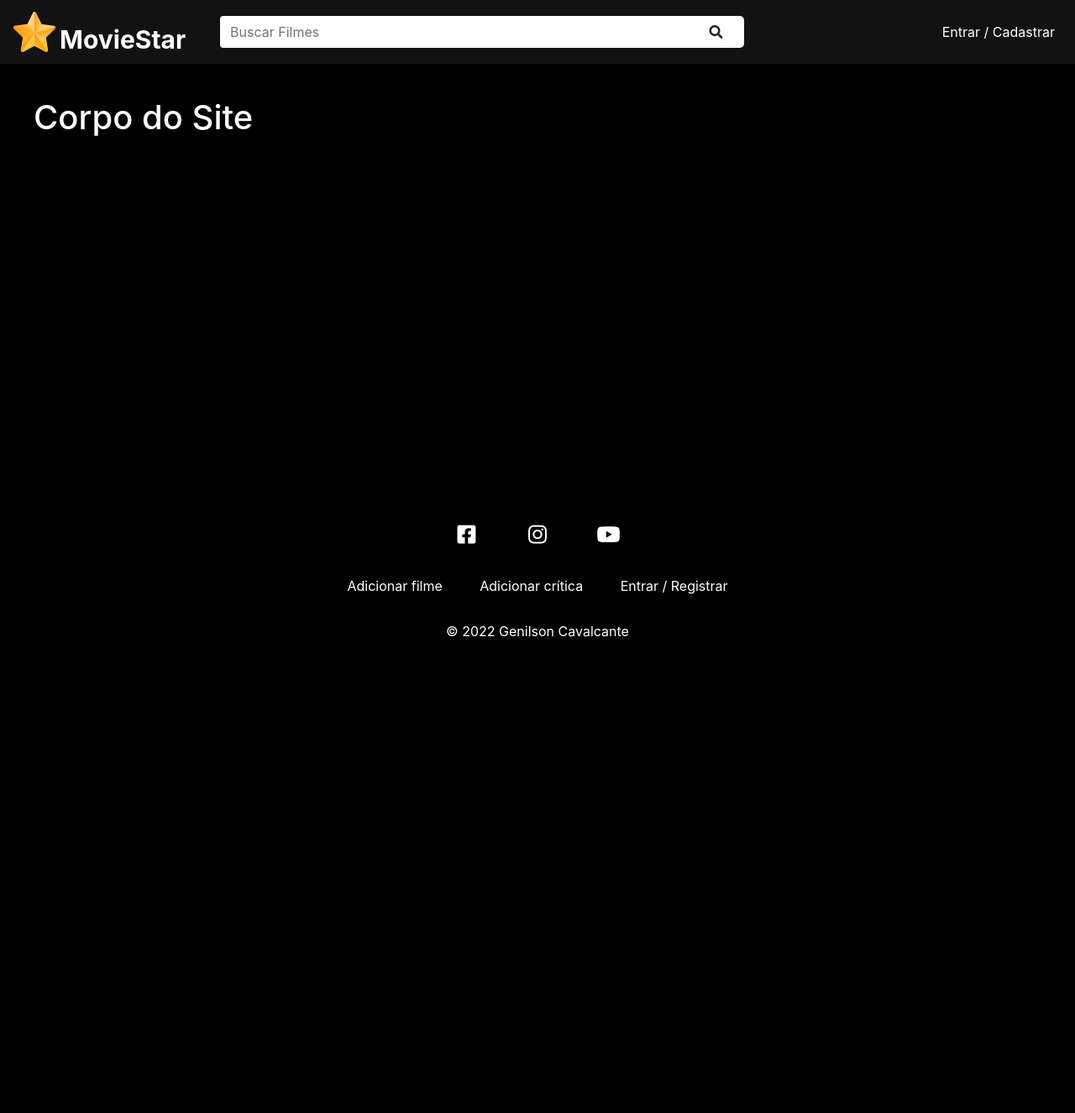
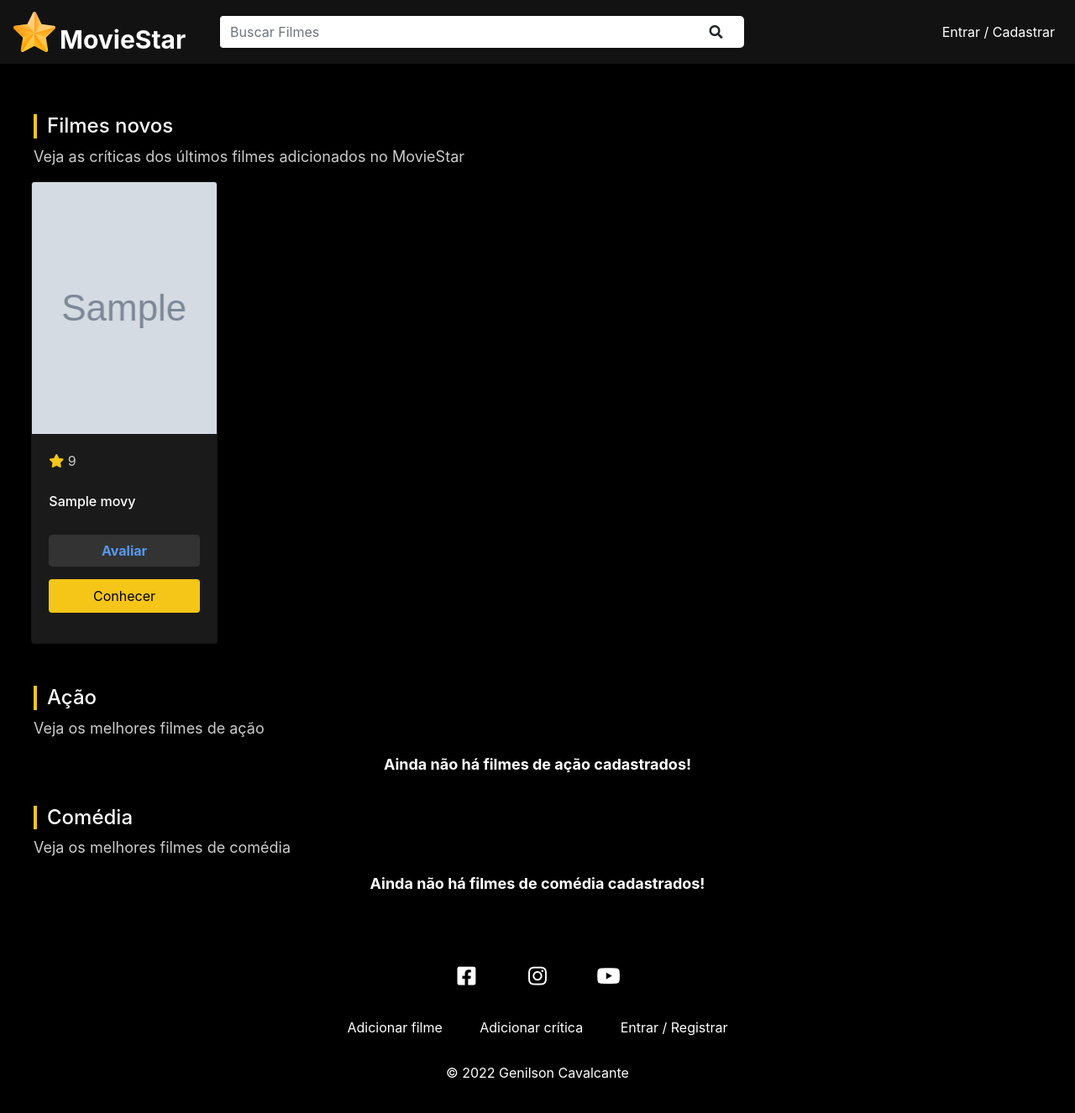
Before and after one commit to genilsoncavalcante/curso_php, a PHP site: page / in a window 1280 px wide. Shown: the whole page at 84% size. Before the commit the page ends 759 px from the top, so only its background shows below. Run offline with PHP 8.4, Linux system fonts and the light colour scheme; tables that the repository leaves empty or names only in its code hold one stand-in row (values such as "Sample post"); grey boxes marked "Sample" are stand-in pictures; data that the repository does not hold is empty.

Commit message:
add filmes e mostrando na página inicial

```diff
--- a/19_moviestar/css/styles.css
+++ b/19_moviestar/css/styles.css
@@ -84,10 +84,94 @@
 
 /* HOME */
 #main-container {
-   background-color: #000;
-   color: #FFF;
-   min-height: 65vh;
-   padding: 40px;
+  background-color: #000;
+  color: #FFF;
+  min-height: 65vh;
+  padding: 40px;
+}
+
+h2.section-title {
+  font-size: 24px;
+  border-left: 4px solid #F5C518;
+  padding-left: 12px;
+  margin-top: 20px;
+}
+
+p.section-description {
+  color: #CCC;
+  font-size: 18px;
+}
+
+div.movies-container {
+  display: flex;
+  flex-wrap: wrap;
+  margin: 0 -15px;
+}
+
+div.movie-card {
+  background-color: #1A1A1A;
+  width: 18%;
+  margin-bottom: 30px;
+  margin-left: 1%;
+  margin-right: 1%;
+}
+
+div.movie-card .card-img-top {
+  height: 300px;
+  width: 100%;
+  background-size: cover;
+  background-position: center;
+}
+
+h3.card-title {
+  height: 3rem;
+}
+
+h3.card-title a {
+  font-size: 16px;
+  color: #FFF;
+}
+
+i.fas.fa-star {
+  color: #F5C518;
+}
+
+span.rating {
+  color: #CCC;
+}
+
+a.rate-btn {
+  margin-bottom: 15px;
+  color: #5799EF;
+  background-color: #333;
+  border-color: #333;
+  width: 100%;
+  font-weight: bold;
+}
+
+a.rate-btn:hover {
+  background-color: #444;
+  border-color: #444;
+}
+
+a.card-btn {
+   color: #000;
+   background-color: #F5C518;
+   border: 2px solid #F5C518;
+   width: 100%;
+}
+
+a.card-btn:hover {
+   background-color: transparent;
+   color: #F5C518;
+   border-color: #F5C518;
+}
+
+p.empty-list {
+  text-align: center;
+  font-size: 18px;
+  width: 100%;
+  font-weight: bold;
 }
 
 
--- a/19_moviestar/dao/MovieDAO.php
+++ b/19_moviestar/dao/MovieDAO.php
@@ -39,9 +39,48 @@
 
       public function getLatestMovies() {
 
+         $movies = [];
+
+         $stmt = $this->conn->query("SELECT * FROM movies ORDER BY id DESC");
+
+         $stmt->execute();
+
+         if($stmt->rowCount() > 0) {
+
+            $moviesArray = $stmt->fetchAll();
+
+            foreach($moviesArray as $movie) {
+               $movies[] = $this->buildMovie($movie);
+            }
+
+         }
+
+         return $movies;
+
       }
 
       public function getMoviesByCategory($category) {
+
+         $movies = [];
+
+         $stmt = $this->conn->prepare("SELECT * FROM movies
+                                       WHERE category = :category
+                                       ORDER BY id DESC");
+
+         $stmt->bindParam(":category", $category);
+
+         $stmt->execute();
+
+         if ($stmt->rowCount() > 0) {
+
+            $moviesArray = $stmt->fetchAll();
+
+            foreach ($moviesArray as $movie) {
+               $movies[] = $this->buildMovie($movie);
+            }
+         }
+
+         return $movies;
 
       }
 
--- a/19_moviestar/index.php
+++ b/19_moviestar/index.php
@@ -1,9 +1,50 @@
 <?php
-   require_once("templates/header.php");
+require_once("templates/header.php");
+
+require_once("dao/MovieDAO.php");
+
+// DAO dos filmes
+$movieDao = new MovieDAO($conn, $BASE_URL);
+
+$latestMovies = $movieDao->getLatestMovies();
+
+$actionMovies = $movieDao->getMoviesByCategory("Ação");
+
+$comedyMovies = $movieDao->getMoviesByCategory("Comédia");
+
 ?>
 <div id="main-container" class="container-fluid">
-   <h1>Corpo do Site</h1>
+   <h2 class="section-title">Filmes novos</h2>
+   <p class="section-description">Veja as críticas dos últimos filmes adicionados no MovieStar</p>
+   <div class="movies-container">
+      <?php foreach ($latestMovies as $movie) : ?>
+         <?php require("templates/movie_card.php"); ?>
+      <?php endforeach; ?>
+      <?php if (count($latestMovies) === 0) : ?>
+         <p class="empty-list">Ainda não há filmes cadastrados!</p>
+      <?php endif; ?>
+   </div>
+   <h2 class="section-title">Ação</h2>
+   <p class="section-description">Veja os melhores filmes de ação</p>
+   <div class="movies-container">
+      <?php foreach ($actionMovies as $movie) : ?>
+         <?php require("templates/movie_card.php"); ?>
+      <?php endforeach; ?>
+      <?php if (count($actionMovies) === 0) : ?>
+         <p class="empty-list">Ainda não há filmes de ação cadastrados!</p>
+      <?php endif; ?>
+   </div>
+   <h2 class="section-title">Comédia</h2>
+   <p class="section-description">Veja os melhores filmes de comédia</p>
+   <div class="movies-container">
+      <?php foreach ($comedyMovies as $movie) : ?>
+         <?php require("templates/movie_card.php"); ?>
+      <?php endforeach; ?>
+      <?php if (count($comedyMovies) === 0) : ?>
+         <p class="empty-list">Ainda não há filmes de comédia cadastrados!</p>
+      <?php endif; ?>
+   </div>
 </div>
 <?php
-   require_once("templates/footer.php");
+require_once("templates/footer.php");
 ?>
--- a/19_moviestar/movie_process.php
+++ b/19_moviestar/movie_process.php
@@ -63,7 +63,7 @@
                // Gerando o nome da imagem
                $imageName = $movie->imageGenerateName();
 
-               imagejpeg($imageFile, "./img/users/" . $imageName, 100);
+               imagejpeg($imageFile, "./img/movies/" . $imageName, 100);
 
                $movie->image = $imageName;
 
--- a/19_moviestar/newmovie.php
+++ b/19_moviestar/newmovie.php
@@ -36,7 +36,7 @@
                <option value="Ação">Ação</option>
                <option value="Drama">Drama</option>
                <option value="Comédia">Comédia</option>
-               <option value="Fantasia / FIcção">Fantasia / FIcção</option>
+               <option value="Fantasia / FIcção">Fantasia / Ficção</option>
                <option value="Romance">Romance</option>
             </select>
             <div class="form-group">
--- /dev/null
+++ b/19_moviestar/templates/movie_card.php
@@ -0,0 +1,21 @@
+<?php
+
+   if(empty($movie->image)) {
+      $movie->image = "movie_cover.jpg";
+   }
+
+?>
+<div class="card movie-card">
+   <div class="card-img-top" style="background-image: url('<?php echo $BASE_URL ?>/img/movies/<?php echo $movie->image; ?>')"></div>
+   <div class="card-body">
+      <p class="card-rating">
+         <i class="fas fa-star"></i>
+         <span class="rating">9</span>
+      <h3 class="card-title">
+         <a href="<?php echo $BASE_URL; ?>/movie.php?id=<?php echo $movie->id; ?>"><?php echo $movie->title; ?></a>
+      </h3>
+      <a href="<?php echo $BASE_URL; ?>/movie.php?id=<?php echo $movie->id; ?>" class="btn btn-primary rate-btn">Avaliar</a>
+      <a href="<?php echo $BASE_URL; ?>/movie.php?id=<?php echo $movie->id; ?>" class="btn btn-primary card-btn">Conhecer</a>
+      </p>
+   </div>
+</div>
```
Also changed, not shown: 19_moviestar/img/movies/794f7158aef755a84f8ea194e8dfba817ce52623814bb415bd8e487fadc7814757bbeae2d657b30b1471306d14b1c5773034e41ae1945686add77b84.jpg (added), 19_moviestar/img/movies/dc675563c4c5a69176c28656b76c50252a2011594b000e03fc237c6259df70b89724a067d6fee9349227eb203b0fee3782d49ccddc4ea34fd107646f.jpg (added).
